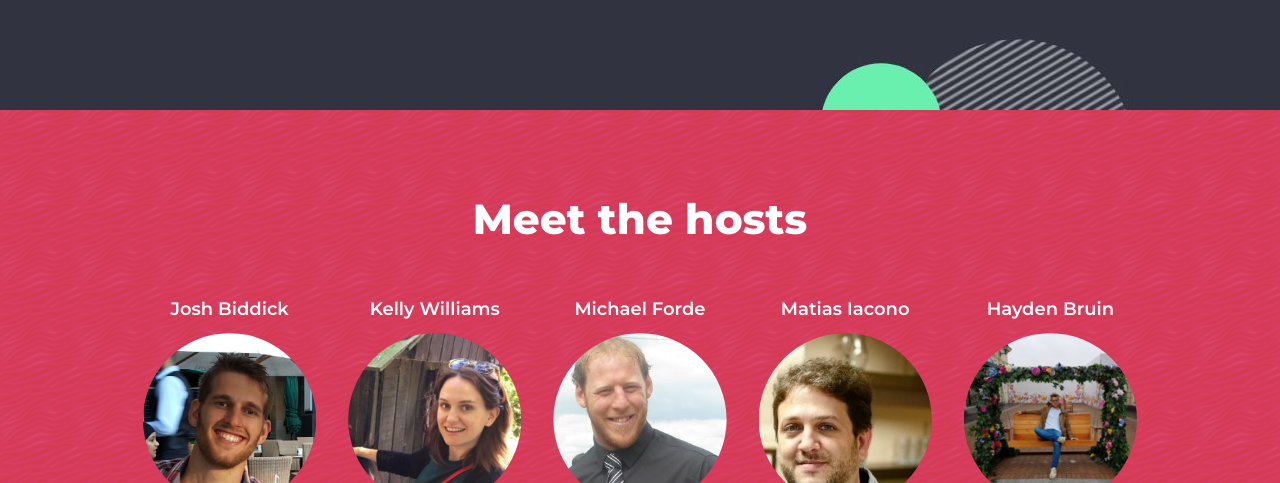
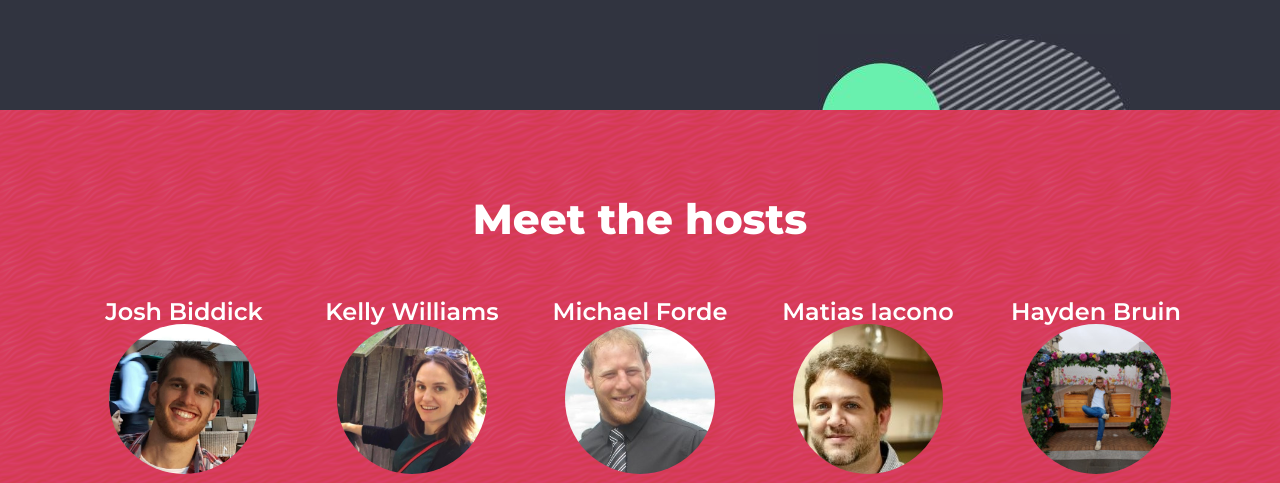
Before and after one commit to JuniorDev-TGA/JuniorDevTGA, a Gatsby site: page / in a window 1280 px wide. Shown: the part 690-1173 px from the top of the page. Built offline with nearby package versions, Linux system fonts and the light colour scheme; Gatsby itself is replaced by a stand-in of ours.

Commit message:
fixing conflicts

```diff
--- a/src/styles/component.hosts.scss
+++ b/src/styles/component.hosts.scss
@@ -8,23 +8,23 @@
   padding: $spacing-unit-huge 0;
   overflow: hidden;
 
-  background-image: url("../images/hosts-pattern.png");
+  background-image: url("../images/hosts-bg.png");
   background-repeat: repeat;
 }
   .c-hosts__container {
     position: relative;
     z-index: 1;
-    width: 90%;//1000px;
+    width: 1000px;
     max-width: 100%;
     margin: 0 0;
     padding: 0 15px;
 
     @include media-query('medium') {
-      width: 80%//800px;
+      width: 800px;
     }
 
     @include media-query('large') {
-      width: 80%//1000px;
+      width: 1170px;
     }
   }
 
@@ -39,51 +39,52 @@
     }
 
     .c-hosts__people {
+      display: flex;
+      flex-flow: wrap;
+      width: 100%;
       margin-bottom: $spacing-unit-large;
 
-      display: grid;
-      justify-self: center;
-      grid-template-columns: 1fr 1fr;
-      grid-gap: 2em;
-      grid-row-gap: 3em;
-      grid-auto-rows: 1fr;
-      width: 100%;
+      @include media-query('large') {
+        font-size: 18px;
+      }
+    }
 
-      @include media-query('medium') {
-        grid-template-columns: 1fr 1fr 1fr 1fr 1fr;
-        //grid-auto-columns: 1fr;
-        //grid-template-rows: none;
-      }
+      .c-hosts__person {
+        flex: 1 1 50%;
+        padding: 0 $spacing-unit;
+        margin-bottom: $spacing-unit-large;
 
-      @include media-query('large') {
-        grid-template-columns: 1fr 1fr 1fr 1fr 1fr;
-        //grid-auto-columns: 1fr;
-        //grid-auto-rows: none;
+        @include media-query('medium') {
+          flex: 1 1 33.33%;
+        }
+        @include media-query('large') {
+          flex: 1 1 20%;
+        }
       }
 
       .c-hosts__person-name {
+        display: block;
         font-size: 24px;
         color: #FFF;
         font-weight: 600;
         width: 100%;
 
-        @include media-query('medium') {
-          font-size: 18px;
-        }
-
         @include media-query('large') {
-          font-size: 18px;
+          font-size: 24px;
         }
       }
 
       .c-hosts__person-image {
-        clip-path: circle(50% at center);
+        display: block;
+        border-radius: 100%;
         width: 100%;
-        margin-top: $spacing-unit;
+        margin: 0 auto $spacing-unit auto;
+        max-width: 150px;
       }
 
       .c-hosts__person-company {
-        margin-top: $spacing-unit;
+        display: block;
+        margin: $spacing-unit auto 0 auto;
         width: 100%;
+        max-width: 150px;
       }
-    }
```
Also changed, not shown: src/images/hosts-bg.png (renamed from src/images/hosts-pattern.png).
